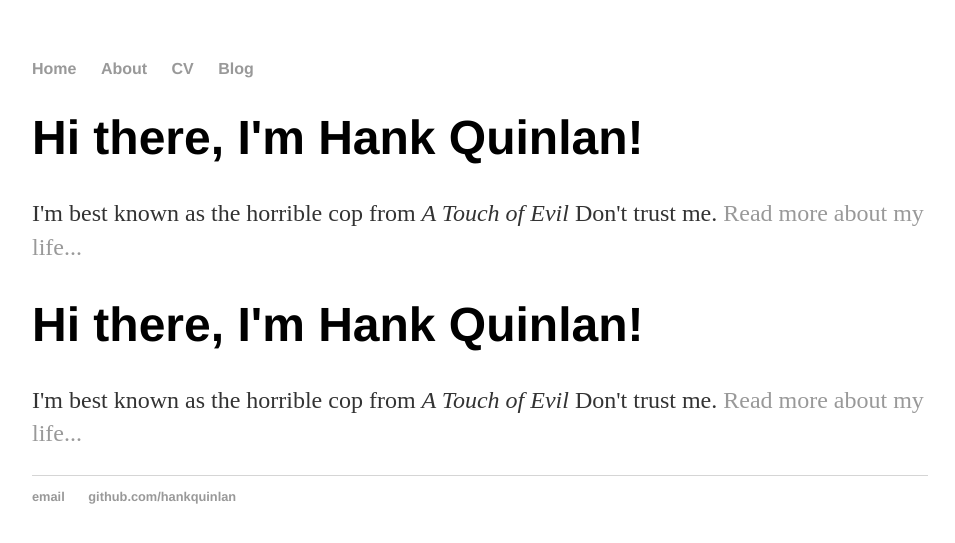
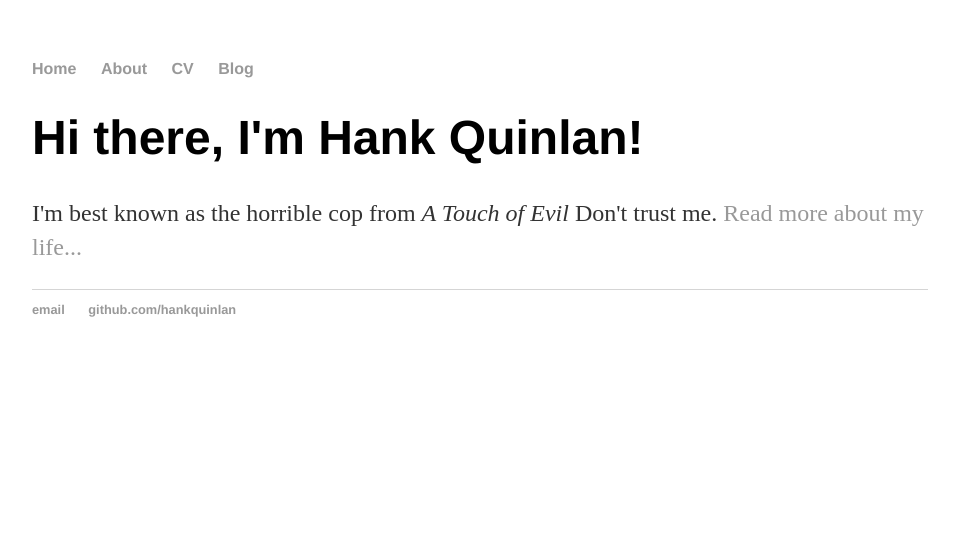
Before and after one commit to pnutbutr302/pnutbutr.github.io, a Jekyll site: the page built from index.html, in a window 1280 px wide. Shown: the top 543 px of the page, without its empty margins (160-1115 px from the left). Built offline with Jekyll 4.4.1, drawn with Linux system fonts in a browser that asks for light colours.

Commit message:
Removed blurb

```diff
--- a/_layouts/default.html
+++ b/_layouts/default.html
@@ -19,10 +19,7 @@
 
 			{{ content }}
 
-    		<div class="blurb">
-        		<h1>Hi there, I'm Hank Quinlan!</h1>
-				<p>I'm best known as the horrible cop from <em>A Touch of Evil</em> Don't trust me. <a href="/about">Read more about my life...</a></p>
-    		</div><!-- /.blurb -->
+
 		</div><!-- /.container -->
 		<footer>
     		<ul>
```
